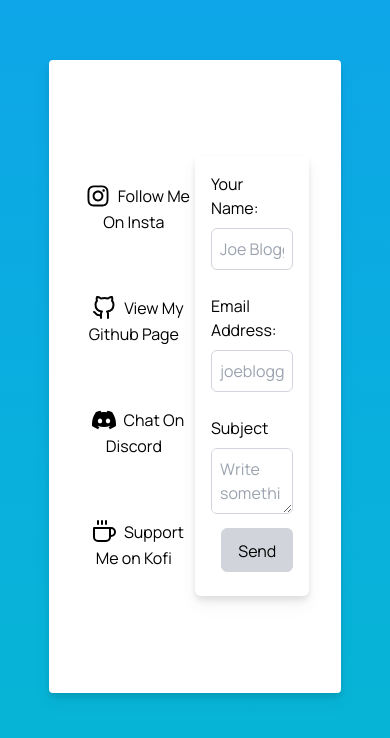
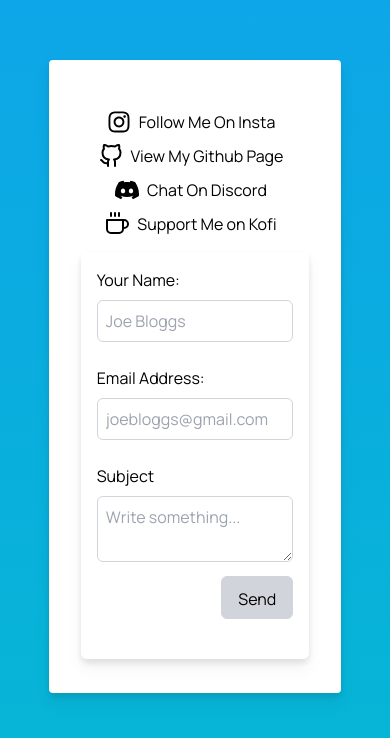
Before and after one commit to vincentcayadi/satoriarw, a Next.js app: page / in a window 390 px wide. Shown: the part 2578-3316 px from the top of the page. Built offline with nearby package versions, Linux system fonts and the light colour scheme.

Commit message:
Fixed Form responsiveness

```diff
--- a/pages/index.js
+++ b/pages/index.js
@@ -69,10 +69,10 @@ export default function Home() {
       </div>
       <div className="grid h-screen bg-gradient-to-b from-sky-500 to-cyan-500 place-items-center drop-shadow-lg">
         <div className="grid w-3/4 p-8 mx-auto text-center bg-white rounded h-3/4 drop-shadow-lg place-items-center">
-          <div className="grid w-full h-full grid-cols-2 text-center place-content-center">
+          <div className="grid w-full h-full grid-cols-1 text-center sm:grid-cols-2 place-content-center">
             <div className="grid grid-cols-1 grid-rows-4 gap-2 sm:gap-6 sm:grid-cols-2 sm:grid-rows-2 place-items-center">
               <IconContext.Provider
-                value={{ size: "1.5rem", className: "inline" }}
+                value={{ size: "1.5rem", className: "inline-block" }}
               >
                 <a
                   href="https://www.instagram.com/vincentcayadi/"
@@ -116,7 +116,7 @@ export default function Home() {
                 </a>
               </IconContext.Provider>
             </div>
-            <div className="h-full bg-white rounded-md drop-shadow-lg">
+            <div className="h-full mt-4 bg-white rounded-md drop-shadow-lg sm:mt-0">
               <form method="POST" className="p-4 text-left">
                 <label className="block mb-2">Your Name:</label>
                 <input
@@ -139,7 +139,7 @@ export default function Home() {
                   id="subject"
                   name="subject"
                   placeholder="Write something..."
-                  className="w-full p-2 border border-gray-300 rounded-md h-1/5"
+                  className="w-full p-2 border border-gray-300 rounded-md h-1/6"
                 ></textarea>
                 <div className="grid w-full place-content-end">
                   <button className="px-4 py-2 my-2 duration-300 bg-gray-300 border border-gray-300 rounded-md hover:bg-transparent ">
```
